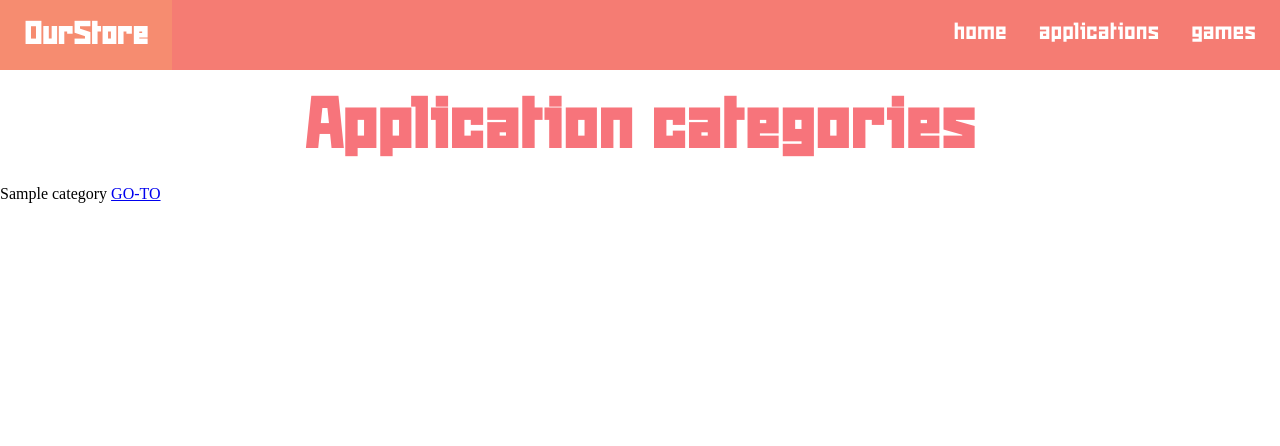
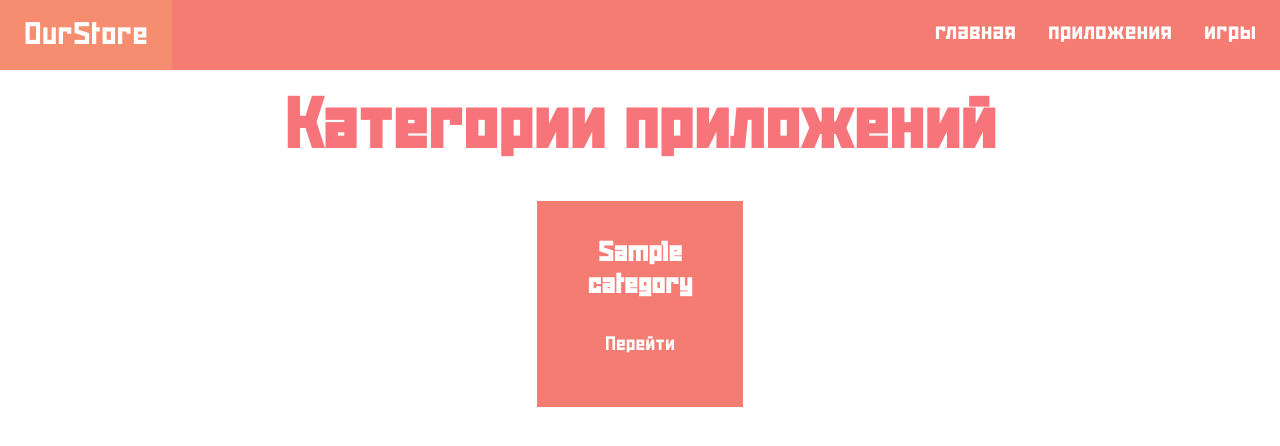
Before and after one commit to Radiquum/OurStore, a Flask app: template templates/app_categories.html in a window 1280 px wide. Shown: the top 446 px of the page. Run offline with Flask 2, Linux system fonts and the light colour scheme; the template is opened without the code that fills it: most values are stand-ins (such as "Sample title", 1, 10 or a date in 2020).

Commit message:
categories design
categories page design + other minor changes

```diff
--- a/app.py
+++ b/app.py
@@ -11,7 +11,8 @@ app = Flask(__name__)
 global headers
 headers = {
     "content-type": "application/json",
-    'User-Agent': 'nashstore',
+    "User-Agent": "nashstore",
+    "connection": "close"
 }
 
 ## FUNCTIONS ##
@@ -34,25 +35,25 @@ def api(url):
 def index():
     return render_template('index.html')
 
-@app.route("/categories")
-def categories():
+@app.route("/applications")
+@app.route("/applications/<id>")
+def applications(id=None):
+    if (id != None):
+        j = api("https://store.nashstore.ru/api/mobile/v1/categories/application/" + id)
+        return render_template("category.html", j = j)
+
     j = api("https://store.nashstore.ru/api/mobile/v1/categories/application")
     return render_template("app_categories.html", j = j)
 
-@app.route("/category/<id>")
-def category(id=None):
-    j = api("https://store.nashstore.ru/api/mobile/v1/categories/application/" + id)
-    return render_template("category.html", j = j)
+@app.route("/games")
+@app.route("/games/<id>")
+def games(id=None):
+    if (id != None):
+        j = api("https://store.nashstore.ru/api/mobile/v1/categories/game/" + id)
+        return render_template("category.html", j = j)
 
-@app.route("/games")
-def game_categories():
     j = api("https://store.nashstore.ru/api/mobile/v1/categories/game")
     return render_template("game_categories.html", j = j)
-
-@app.route("/game_category/<id>")
-def game_category(id=None):
-    j = api("https://store.nashstore.ru/api/mobile/v1/categories/game/" + id)
-    return render_template("category.html", j = j)
 
 @app.route("/app/<id>")
 def apk (id=None):
--- a/requirements.txt
+++ b/requirements.txt
@@ -1,4 +1,3 @@
 flask==2.1.2
-requests==2.27.1
 gunicorn==20.1.0
-pyOpenSSL==22.0.0
+urllib3==1.26.9
--- /dev/null
+++ b/static/css/categories.css
@@ -0,0 +1,53 @@
+.index {
+    display: flex;
+    flex-wrap: wrap;
+    flex-direction: row;
+    justify-content: center;
+}
+
+.card {
+    width: 10rem;
+    height: 10rem;
+    margin: 1rem;
+    padding: 1.45rem;
+    display: flex;
+    flex-direction: column;
+    text-align: center;
+    justify-content: center;
+    font-family: Snowstorm;
+    background-color: var(--card-main-bg-color);
+    color: var(--card-text-color);
+}
+
+.card h1 {
+    font-size: 1.75em;
+}
+
+.card a {
+    font-size: 1.25em;
+    text-decoration: none;
+    padding: 1rem;
+    margin-top: 1rem;
+    transition: color 0.5s, background-color 0.5s;
+    color: var(--card-text-color);
+}
+
+.card a:where(:hover, :focus) {
+    color: var(--nav-link-hover-color);
+    background-color: var(--nav-link-hover-bg-color);
+}
+
+@media screen and (max-width: 600px) {
+
+    .index {
+        flex-direction: column;
+        align-items: center;
+    }
+
+    .card {
+        width: min(100% - 4rem, 400px);
+        height: 5rem;
+        margin-top: .1em;
+        margin-inline: auto;
+    }
+}
--- a/static/css/index.css
+++ b/static/css/index.css
@@ -14,6 +14,7 @@
     grid-row: 1;
     grid-column: 2;
     align-items: center;
+    margin-top: 4rem;
 }
 
 img:where(.badges, .github, :not(.ghlogo)) {margin: 0.5rem;}
@@ -24,5 +25,7 @@ img:where(.badges, .github, :not(.ghlogo)) {margin: 0.5rem;}
     .badges {
         grid-row: 2;
         grid-column: 1;
+        margin-top: 2rem;
+
     }
 }
--- a/static/css/main.css
+++ b/static/css/main.css
@@ -22,6 +22,8 @@
     --nav-link-hover-color: #fcef74;
     --nav-link-hover-bg-color: #F68C70;
     --page-header-text-color: #F7747B;
+    --card-main-bg-color: #F57C73;
+    --card-text-color: #fff;
   }
 
 /* #### PAGE HEADER #### */
@@ -33,3 +35,9 @@ header {
   padding: 1rem;
   color: var(--page-header-text-color);
 }
+
+@media screen and (max-width: 600px) {
+  header {
+    font-size: 2rem;
+  }
+}
--- a/static/css/nav.css
+++ b/static/css/nav.css
@@ -15,14 +15,13 @@ nav{
     padding-inline: 1.5rem;
     padding-block: 1rem;
     font-size: 2rem;
+    z-index: 1;
 }
 
 /* #### LINKS #### */
 
 .links {
     display: flex;
-    width: 100%;
-    justify-content: right;
     font-size: 1.5rem;
     position: absolute;
     top: .2rem;
@@ -34,7 +33,7 @@ nav{
     text-decoration: none;
     color: var(--nav-text-color);
     padding: 1rem;
-    transition: all 0.5s;
+    transition: color 0.5s, background-color 0.5s;
 }
 
 .links a:where(:hover, :focus) {
@@ -55,7 +54,7 @@ nav{
 .bar1, .bar2, .bar3 {
     width: 35px;
     height: 5px;
-    background-color: #fff;
+    background-color: var(--nav-text-color);
     margin: 6px 0;
     transition: 0.4s;
 }
@@ -77,17 +76,24 @@ nav{
 @media screen and (max-width: 600px) {
 
     .links {
-        display: none;
         flex-direction: column;
         margin-top: 3.5rem;
-        right: 0;
+        right: -25rem;
         align-items: center;
         background-color: var(--nav-main-bg-color-opacity);
-        width: min-content;
         backdrop-filter: blur(5px);
+        transition: all 0.5s;
+        overflow-x: hidden;
+        width: 0%;
+    }
+
+    .links.active {
+        width: 50%;
+        right: 0;
     }
 
     .menu {display: block;}
+
 }
 
 /* #### probably it's reeeaalllyy bad code #### */
--- a/templates/app_categories.html
+++ b/templates/app_categories.html
@@ -1,13 +1,17 @@
 {% extends 'base.html' %}
 
 {% block header %}
-  <h1>{% block title %}Application categories{% endblock %}</h1>
+  <link rel="stylesheet" href="{{ url_for('static', filename='css/categories.css') }}">
+  <h1>{% block title %}Категории приложений{% endblock %}</h1>
 {% endblock %}
 
 {% block content %}
+<div class="index">
     {% for i in j['categories'] %}
-        <div>{{ i['title'] }}
-        <a href="/category/{{ i['id'] }}">GO-TO</a></div>
-        <br>
+        <div class="card">
+          <h1>{{ i['title'] }}</h1>
+          <a href="applications/{{ i['id'] }}">Перейти</a>
+        </div>
     {% endfor %}
+</div>
 {% endblock %}
--- a/templates/base.html
+++ b/templates/base.html
@@ -24,28 +24,25 @@
 <body>
 <!-- ### NAVIGATION ### -->
 <nav>
-  <a href="/" style="text-decoration: none;"><h1 class="logo">OurStore</h1></a>
-  <div class="menu" onclick="changeicon(this)">
+  <a href="/" style="text-decoration: none;" class="logo">OurStore</a>
+  <div class="menu">
     <div class="bar1"></div>
     <div class="bar2"></div>
     <div class="bar3"></div>
   </div>
 </nav>
-<div class="links" id="links">
-  <a href="/">home</a>
-  <a href="{{ url_for('categories') }}">applications</a>
-  <a href="{{ url_for('game_categories') }}">games</a>
+<div class="links">
+  <a href="/">главная</a>
+  <a href="{{ url_for('applications') }}">приложения</a>
+  <a href="{{ url_for('games') }}">игры</a>
 </div>
 <script>
-function changeicon(x) {
-  x.classList.toggle("change");
-  show_menu()
-}
-let show = 1
-function show_menu() {
-  if (show == 1) {document.getElementById('links').style.display="flex"; show = 0}
-  else {document.getElementById('links').style.display="none"; show = 1}
-}
+const togglebutton = document.getElementsByClassName("menu")[0]
+const links = document.getElementsByClassName("links")[0]
+togglebutton.addEventListener('click', () => {
+  links.classList.toggle('active')
+  togglebutton.classList.toggle("change");
+})
 </script>
 <!-- ### PAGE CONTENT ### -->
 <section class="content">
--- a/templates/category.html
+++ b/templates/category.html
@@ -2,14 +2,13 @@
 
 {% block header %}
   <h1>{% block title %}{{ j['list'][0].get('category') }}{% endblock %}</h1>
-  <noscript><p>JavaScript is necessary for download to work</p></noscript>
 {% endblock %}
 
 {% block content %}
     {% for i in j['list'] %}
 
         <div> <img loading="lazy" src="{{ i['icon'] }}/original" width="100px"> {{ i['title'] }}
-        <a href="/app/{{ i['id'] }}"> About </a>
+        <a href="/app/{{ i['id'] }}"> Подробнее </a>
         </div>
         <br>
     {% endfor %}
```
Also changed, not shown: templates/app.html (+2 -5 lines), templates/game_categories.html (+8 -4 lines), templates/index.html (+5 -3 lines), readme.md, static/css/application.css (added), static/css/category.css (added).
